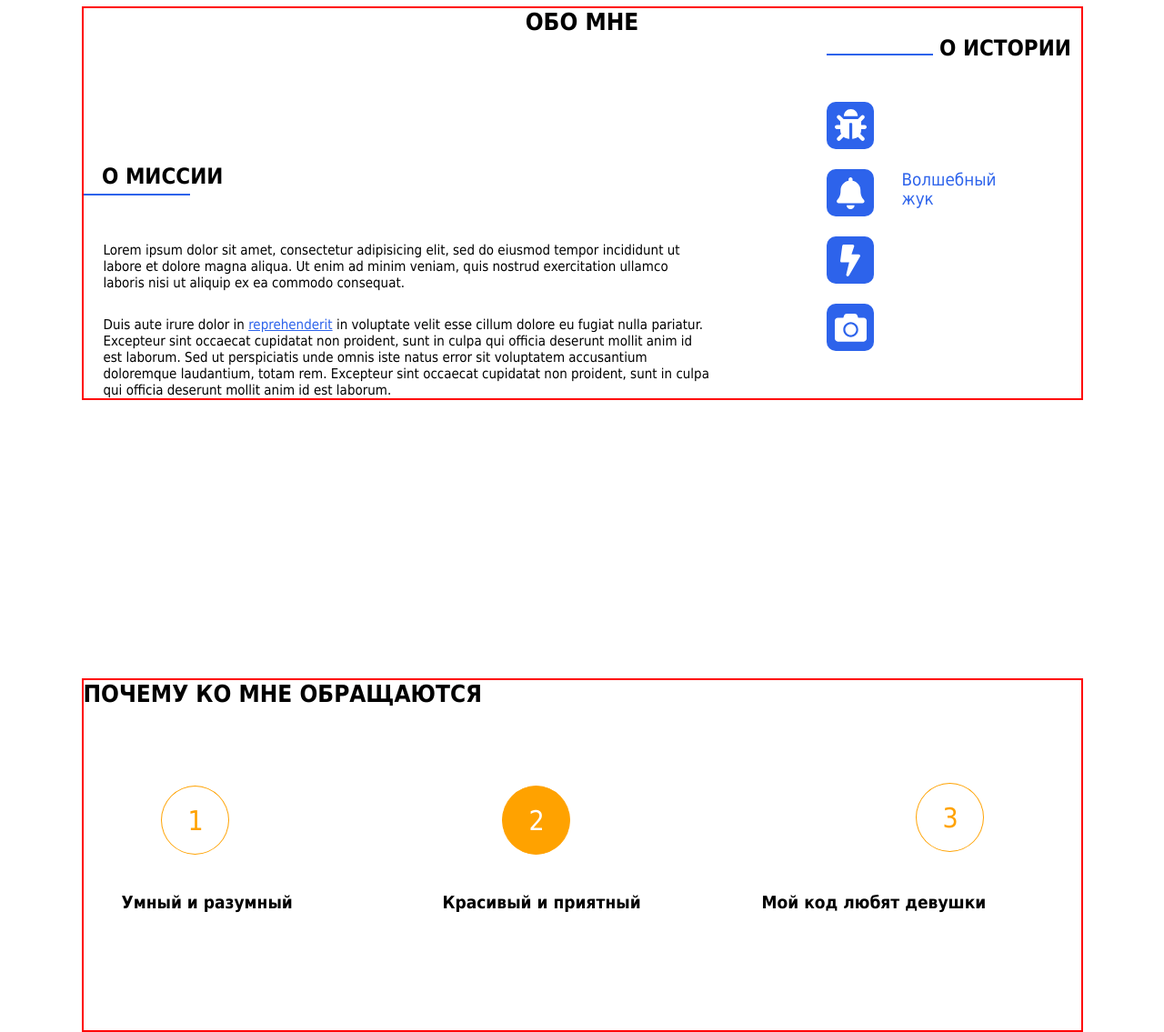
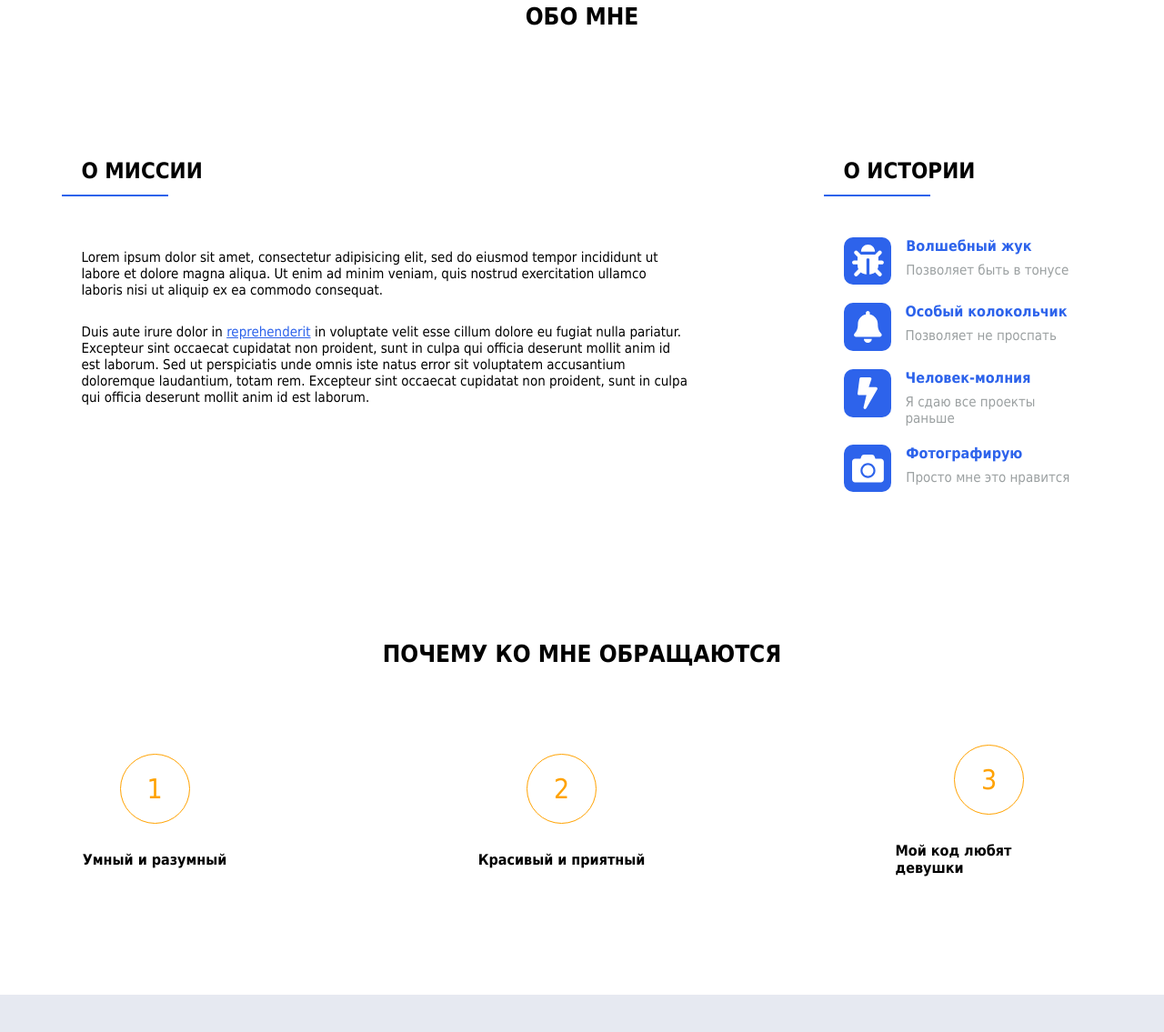
Before and after one commit to NikitaImmortal/lesson7, a plain HTML site: page index.html in a window 1280 px wide. Shown: the part 760-1895 px from the top of the page at 91% size. Drawn offline with Linux system fonts and the light colour scheme; files whose address does not match are found by name.

Commit message:
mission complete

```diff
--- a/css/main.css
+++ b/css/main.css
@@ -19,7 +19,6 @@ body {
 
 .container {
     width: 1101px;
-    border: 2px solid red;
     margin: 0 auto;
 }
 
@@ -73,7 +72,6 @@ li {
     padding: 20px 0 19px;
     background: #2D63EB;
     color: #fff;
-
 }
 
 
@@ -85,18 +83,18 @@ li {
     align-items: center;
     justify-content: space-between;
     padding: 59px 0 47px;
-
-
 }
 
-
 .header {
+    display: flex;
+    align-items: center;
+    font-weight: bold;
+    flex-direction: column;
+    text-align: center;
 
 }
 
 .header-logo {
-    display: flex;
-    justify-content: center;
     font-family: Lifehack;
     font-style: normal;
     font-weight: 700;
@@ -107,7 +105,6 @@ li {
 
 .header-start {
     width: 578px;
-    text-align: center;
 }
 
 .header-start__title {
@@ -129,7 +126,6 @@ li {
     border-radius: 27px;
     padding: 20px 0 19px;
     margin-bottom: 137px;
-    margin-left: 180px;
 
 }
 
@@ -138,20 +134,14 @@ li {
     text-decoration: none;
 
 }
-
-
 .btn:hover {
     text-decoration: underline;
     border: 1px solid #1148D3;
     cursor: pointer;
     /* border-bottom: 1px solid #1148D3; */
-
-
 }
 
-
 .header-check {
-    text-align: center;
     cursor: pointer;
 }
 
@@ -160,45 +150,42 @@ li {
 /* Вторая секция */
 
 .me-section {
-    padding: 130px 0 153px;
+    padding: 130px 0 72px;
 
 }
-
-
-
 .me-section__aboutme {}
 
 .me-section__aboutme-title {
     font-size: 26px;
     text-align: center;
     /* margin-top: 130px; */
+    margin-bottom: 141px;
 
 }
 
 .me-section__mission {
     width: 669px;
-    margin-top: 141px;
-    margin-left: 22px;
-    padding-right: 410px;
-
 }
 
-.me-section__mission-title {}
-
-.wrap {
-    display:flex;
-    gap: 1rem;
-    justify-content: space-between;
+.me-section__title {
+    position: relative;
+    padding-bottom: 14px;
 }
 
-.me-section__mission-title::before {
+.me-section__title::before {
     content: "";
     border-bottom: 2px solid #2D63EB;
     width: 117px;
     display: inline-block;
-    margin-right: -104px;
-    margin-bottom: -13px;
-    margin-left: -22px;
+    position: absolute;
+    bottom: 0;
+    left: -22px;
+}
+
+.me-section__wrap {
+    display: flex;
+    gap: 1rem;
+    justify-content: space-between;
 }
 
 .me-section_text {
@@ -221,197 +208,189 @@ li {
     color: #2D63EB;
     text-decoration-line: underline;
 }
+/* Секция Истории */
+.me-section__history {
+    max-width: 263px;
+    width: 100%;
+}
 
-.me-section__history {
-    width: 280px;
-    margin-top: 0px;
+.me-section__history-title {
+    margin-bottom: 45px;
+}
 
-    /* margin-bottom: 184px; */
+.me-section__title {}
+
+.me-section__history-icons {
+    margin-top: 45px;
+
+}
+.me-section__history-icon {
+    display: flex;
+    gap: 1rem;
+    margin-bottom: 20px;
+}
+
+.me-section__history-picture1 {
+    padding: 8px 8px 9px 9px;
+    width: 36px;
+    height: 35px;
+    background: #2D63EB;
+    border-radius: 10px;
+}
+
+
+.me-section__history-icontitlestexts {
+
+    width: 195px;
 
 }
 
-.me-section__history-title {}
-
-
-.me-section__history-title::before {
-    content: "";
-    border-bottom: 2px solid #2D63EB;
-    width: 117px;
-    display: inline-block;
+.me-section__history-title {
+    font-weight: 700;
+    font-size: 16px;
+    color: #2D63EB;
+    display: contents;
 
 }
 
-.me-section__history-icons {
-    margin-top: 45px;
-}
-
-.me-section__history-icon {
-    font-size: 16px;
-    color: #2D63EB;
-    width: 52px;
-    height: 52px;
-    background: #2D63EB;
-    border-radius: 10px;
-    margin-bottom: 22px;
-
-}
-
-.me-section__history-picturetitle {
-    margin-left: 83px;
-
-}
-
-
-
-.me-section__history-picture1 {
-    padding: 8px 8px 9px 9px;
+.me-section__history-text {
+    color: #2F383B7A;
+    font-size: 15px;
+    margin-top: 8px;
 
 }
 
 .me-section__history-picture2 {
     padding: 9px 10px 8px 11px;
+    width: 31px;
+    height: 36px;
+    background: #2D63EB;
+    border-radius: 10px;
+
 }
 
 .me-section__history-picture3 {
     padding: 8px 15px 9px 15px;
-
+    width: 22px;
+    height: 36px;
+    background: #2D63EB;
+    border-radius: 10px;
 }
 
 .me-section__history-picture4 {
     padding: 11px 8px 10px 9px;
+    width: 36px;
+    height: 31px;
+    background: #2D63EB;
+    border-radius: 10px;
 
 }
 
 /* Третья секция */
 
+.whyme-section {
+    padding: 71px 0 130px;
+}
 
 
+.whyme {}
 
-.whyme-section{
-    padding: 153px 0 130px;
-
-}
-.whyme{
-
-}
-
-.whyme__title{
+.whyme__title {
     font-size: 26px;
-    padding-right: 17px;
-
-}
-
-.reasons{
-    justify-content: space-evenly;
-    align-items: center;
-    display: flex;
-    /* margin-left: -245px; */
-    padding-bottom: 130px;
+    text-align: center;
+    margin-bottom: 55px;
 
 
 }
 
-.reason1{
+.reasons {
+    justify-content: space-between;
+    align-items: center;
+    display: flex;
+}
 
-}
-.reason1__icon{
-    margin: 86px 193px 42px 43px;
-    /* margin-bottom: 42px; */
-    /* padding: 43px 86px 577px 34px; */
-    /* padding-bottom: 64px; */
-    /* padding-left: 43px; */
+.reason__number {
     width: 75px;
     height: 75px;
+    font-size: 30px;
+    border: 1px solid #FFA200;
+    border-radius: 50%;
+    display: flex;
+    align-items: center;
+    justify-content: center;
+    color: #FFA200;
+    background: #FFF;
+    margin-inline: auto;
+}
+
+.reason__number:hover {
+    text-decoration: none;
+    border: 1px solid #FFA200;
+    cursor: pointer;
+    background: #FFA200;
+    color: #FFF;
+}
+
+.reason {
+    max-width: 161px;
+    width: 100%;
+    display: flex;
+    flex-direction: column;
+    align-items: center;
+}
 
 
+.reason__text {
+    font-weight: 700;
+    font-size: 16px;
+}
+
+.reason2 {
+    max-width: 187px;
+    width: 100%;
+    display: flex;
+    flex-direction: column;
+    align-items: center;
+}
+
+.reason2__icon {}
+
+.reason3 {
+    max-width: 206px;
+    width: 100%;
+    display: flex;
+    flex-direction: column;
+    align-items: center;
 
 }
 
-
-.why__number-1{
-    font-size: 30px;
-    border: 1px solid #FFA200;
-    border-radius: 50%;
-    padding: 20px 29px 19px 29px;
-    color: #FFA200;
-
-}
-.reason1__text{
-
-}
-.reason__text{
-    font-weight: 700;
-    font-size: 19px;
-
-}
-.reason2{
-
-}
-
-.reason2__icon{
-    width: 75px;
-    height: 75px;
-    margin: 86px 169px 42px 65px;
-
-}
-.why__number-2{
-    font-size: 30px;
-    border: 1px solid #FFA200;
-    border-radius: 50%;
-    padding: 20px 29px 19px 29px;
-    color: #fff;
-    background: #FFA200;
-
-}
-.reason2__text{
-
-}
-.reason__text{
-
-}
-.reason3{
-
-}
-.reason3__icon{
-    width: 75px;
-    height: 75px;
-    margin: 83px 65px 45px 169px;
-
-}
-.why__number-3{
-    font-size: 30px;
-
-}
-.reason3__text{
-
-}
-.reason__text{
-
-}
+.reason3__icon {}
 
 /* 4 секция нижний элемент */
 
 .ithink-section {
     background: #E6E9F1;
     padding: 130px 0 130px;
-
 }
 
 .ithink {
-    /* padding-bottom: 130px;
-
-    padding-top: 130px; */
+    display: flex;
+    align-items: center;
+    flex-direction: column;
+    text-align: center;
 
 }
 
 .ithink-title {
     margin-bottom: 50px;
+    font-size: 26px;
 
 }
 
 .ithink-text {
     margin-bottom: 50px;
     font-size: 14px;
+    width: 417px;
 
 }
 
@@ -426,23 +405,10 @@ li {
     cursor: pointer;
 
 }
-
-
-
-
-
-
-
-
 /* Подвал */
-
-
 .footer-section {
     background: #06319E;
     padding: 52px 0 38px;
-
-
-
 }
 
 
@@ -450,11 +416,6 @@ li {
 .footer {
     color: #fff;
     display: flex;
-    align-items: center;
-    justify-content: space-between;
-
-
-
 }
 
 
@@ -463,20 +424,16 @@ li {
 
 .footer-text__one a {
     text-decoration: none;
-    /* Убираем подчеркивание у ссылок */
     color: #FFFFFF80;
-    /* Цвет ссылки */
 }
 
 .footer-text__one a:hover {
     text-decoration: underline;
     color: #FFFFFF80;
-    /* Цвет ссылки */
-    /* Добавляем подчеркивание при наведении курсора мыши на ссылку */
 }
 
 .footer-text__two {
-    margin-left: 89px;
+    margin-left: 328px;
 }
 
 .footer-text__two a {
@@ -489,7 +446,6 @@ li {
 .footer-text__two a:hover {
     text-decoration: underline;
     color: #FFFFFF80;
-
 }
 
 .footer-text__three {
@@ -497,6 +453,7 @@ li {
     border-bottom: 1px dashed #fff;
     width: 267px;
     text-align: center;
+    margin-left: 220px;
 }
 
 .footer-text__three a {
--- a/index.html
+++ b/index.html
@@ -6,17 +6,14 @@
     <meta name="viewport" content="width=device-width, initial-scale=1">
     <title>Урок 7</title>
     <link rel="stylesheet" href="css/main.css">
-
-
 </head>
-
 <body>
     <header class="header-section">
         <div class="container">
             <div class="header">
-                <div class="header-logo">
+                <span class="header-logo">
                     Nikita Kubõsko
-                </div>
+                </span>
                 <div class="header-start">
                     <h1 class="header-start__title">
                         Я занимаюсь версткой и делаю это
@@ -39,17 +36,15 @@
             </div>
         </div>
     </header>
-
-
     <section class="me-section">
         <div class="container">
             <div class="me">
                 <h2 class="me-section__aboutme-title">
                     Обо мне
                 </h2>
-                <div class="wrap">
+                <div class="me-section__wrap">
                     <div class="me-section__mission">
-                        <h2 class="me-section__mission-title">
+                        <h2 class="me-section__title">
                             О Миссии
                         </h2>
                         <div class="me-section_text">
@@ -77,7 +72,7 @@
                         </div>
                     </div>
                     <div class="me-section__history">
-                        <h2 class="me-section__history-title">
+                        <h2 class="me-section__title">
                             О истории
                         </h2>
                         <ul class="me-section__history-icons">
@@ -88,21 +83,30 @@
                                         d="M35.0258 19.749C34.9931 20.9405 33.9855 21.875 32.7936 21.875H29.011V22.9688C29.011 24.4634 28.6772 25.8798 28.0813 27.1486L32.1984 31.2657C33.0526 32.12 33.0526 33.5051 32.1984 34.3594C31.3441 35.2136 29.959 35.2136 29.1047 34.3594L25.363 30.6176C23.6711 31.9898 21.5154 32.8125 19.1672 32.8125V16.1328C19.1672 15.6798 18.7999 15.3125 18.3469 15.3125H16.7063C16.2532 15.3125 15.886 15.6798 15.886 16.1328V32.8125C13.5377 32.8125 11.382 31.9898 9.69013 30.6176L5.94841 34.3594C5.09405 35.2136 3.70902 35.2136 2.85474 34.3594C2.00052 33.5051 2.00052 32.12 2.85474 31.2657L6.97189 27.1486C6.37593 25.8798 6.0422 24.4634 6.0422 22.9688V21.875H2.2596C1.06768 21.875 0.0601345 20.9405 0.0274587 19.749C-0.00651592 18.5128 0.985516 17.5 2.21407 17.5H6.0422V13.4842L2.85474 10.2968C2.00052 9.44248 2.00052 8.05745 2.85474 7.20317C3.70909 6.34888 5.09405 6.34888 5.94841 7.20317L9.68268 10.9375H25.3704L29.1047 7.20324C29.959 6.34895 31.344 6.34895 32.1984 7.20324C33.0526 8.05752 33.0526 9.44255 32.1984 10.2968L29.011 13.4842V17.5H32.8391C34.0676 17.5 35.0597 18.5128 35.0258 19.749ZM17.5949 0C13.3665 0 9.93868 3.42781 9.93868 7.65625H25.2512C25.2512 3.42781 21.8234 0 17.5949 0Z"
                                         fill="white" />
                                 </svg>
-                                <h3 class="me-section__history-picturetitle">
+                                <div class="me-section__history-icontitlestexts">
+                                    <h3 class="me-section__history-title">
                                         Волшебный жук
                                     </h3>
+                                    <p class="me-section__history-text">
+                                        Позволяет быть в тонусе
+                                    </p>
+                                </div>
                             </li>
                             <li class="me-section__history-icon">
-
                                 <svg class="me-section__history-picture2" width="31" height="36" viewBox="0 0 31 36"
                                     fill="none" xmlns="http://www.w3.org/2000/svg">
                                     <path
                                         d="M15.3391 35.1111C17.7536 35.1111 19.7121 33.1526 19.7121 30.7361H10.9662C10.9662 33.1526 12.9247 35.1111 15.3391 35.1111ZM30.0631 24.877C28.7424 23.4579 26.2712 21.323 26.2712 14.3298C26.2712 9.01831 22.547 4.76636 17.5253 3.72319V2.29858C17.5253 1.09067 16.5464 0.111084 15.3391 0.111084C14.1319 0.111084 13.153 1.09067 13.153 2.29858V3.72319C8.13134 4.76636 4.40712 9.01831 4.40712 14.3298C4.40712 21.323 1.93593 23.4579 0.615232 24.877C0.205076 25.3179 0.0232406 25.845 0.0266586 26.3611C0.0341781 27.4822 0.913962 28.5486 2.22099 28.5486H28.4573C29.7643 28.5486 30.6448 27.4822 30.6516 26.3611C30.6551 25.845 30.4732 25.3172 30.0631 24.877Z"
                                         fill="white" />
                                 </svg>
-                                <!-- <h3 class="me-section__history-picturetitle">
+                                <div class="me-section__history-icontitlestexts">
+                                    <h3 class="me-section__history-title">
                                         Особый колокольчик
-                                </h3> -->
+                                    </h3>
+                                    <p class="me-section__history-text">
+                                        Позволяет не проспать
+                                    </p>
+                                </div>
                             </li>
                             <li class="me-section__history-icon">
 
@@ -112,21 +116,30 @@
                                         d="M20.2617 11.8264H12.373L15.2851 2.95337C15.5586 1.91431 14.7725 0.888916 13.6992 0.888916H3.85546C3.03515 0.888916 2.33788 1.49731 2.22851 2.31079L0.0410063 18.717C-0.0888765 19.7014 0.676749 20.5764 1.66796 20.5764H9.78222L6.63085 33.8723C6.38476 34.9114 7.17772 35.8889 8.22362 35.8889C8.79784 35.8889 9.34472 35.5881 9.6455 35.0686L21.6768 14.2874C22.3125 13.2004 21.5264 11.8264 20.2617 11.8264Z"
                                         fill="white" />
                                 </svg>
-                                <!-- <h3 class="me-section__history-picturetitle">
+                                <div class="me-section__history-icontitlestexts">
+                                    <h3 class="me-section__history-title">
                                         Человек-молния
-                                </h3> -->
+                                    </h3>
+                                    <p class="me-section__history-text">
+                                        Я сдаю все проекты раньше
+                                    </p>
+                                </div>
                             </li>
                             <li class="me-section__history-icon">
-
                                 <svg class="me-section__history-picture4" width="36" height="31" viewBox="0 0 36 31"
                                     fill="none" xmlns="http://www.w3.org/2000/svg">
                                     <path
                                         d="M35.0266 7.65625V27.3438C35.0266 29.1553 33.5569 30.625 31.7454 30.625H3.30786C1.49634 30.625 0.0266113 29.1553 0.0266113 27.3438V7.65625C0.0266113 5.84473 1.49634 4.375 3.30786 4.375H9.32349L10.1643 2.12598C10.6428 0.847656 11.8665 0 13.2336 0H21.8127C23.1799 0 24.4036 0.847656 24.8821 2.12598L25.7297 4.375H31.7454C33.5569 4.375 35.0266 5.84473 35.0266 7.65625ZM25.7297 17.5C25.7297 12.9746 22.052 9.29688 17.5266 9.29688C13.0012 9.29688 9.32349 12.9746 9.32349 17.5C9.32349 22.0254 13.0012 25.7031 17.5266 25.7031C22.052 25.7031 25.7297 22.0254 25.7297 17.5ZM23.5422 17.5C23.5422 20.8154 20.842 23.5156 17.5266 23.5156C14.2112 23.5156 11.511 20.8154 11.511 17.5C11.511 14.1846 14.2112 11.4844 17.5266 11.4844C20.842 11.4844 23.5422 14.1846 23.5422 17.5Z"
                                         fill="white" />
                                 </svg>
-                                <!-- <h3 class="me-section__history-picturetitle">
+                                <div class="me-section__history-icontitlestexts">
+                                    <h3 class="me-section__history-title">
                                         Фотографирую
-                                </h3> -->
+                                    </h3>
+                                    <p class="me-section__history-text">
+                                        Просто мне это нравится
+                                    </p>
+                                </div>
                             </li>
                         </ul>
                     </div>
@@ -134,7 +147,6 @@
             </div>
         </div>
     </section>
-
     <section class="whyme-section">
         <div class="container">
             <div class="whyme">
@@ -142,25 +154,19 @@
                     Почему ко мне обращаются
                 </h2>
                 <div class="reasons">
-                    <div class="reason1">
-                        <div class="reason1__icon">
-                            <h3 class="why__number-1">
+                    <div class="reason">
+                        <h3 class="reason__number">
                             1
                         </h3>
-                        </div>
-                        <div class="reason1__text">
                         <p class="reason__text">
                             Умный и разумный
                         </p>
                     </div>
-                    </div>
                     <div class="reason2">
                         <div class="reason2__icon">
-                            <h3 class="why__number-2">
+                            <h3 class="reason__number">
                                 2
                             </h3>
-                        </div>
-                        <div class="reason2__text">
                             <p class="reason__text">
                                 Красивый и приятный
                             </p>
@@ -168,23 +174,17 @@
                     </div>
                     <div class="reason3">
                         <div class="reason3__icon">
-                            <h3 class="why__number-1">
+                            <h3 class="reason__number">
                                 3
                             </h3>
-                        </div>
-                        <div class="reason3__text">
                             <p class="reason__text">
                                 Мой код любят девушки
                             </p>
                         </div>
                     </div>
                 </div>
-            </div>
-        </div>
     </section>
-
     <!-- section.offer-section>.container>.offer -->
-
     <section class="ithink-section">
         <div class="container">
             <div class="ithink">
@@ -201,9 +201,7 @@
             </div>
         </div>
     </section>
-
     <!-- footer.footer-section>.container>.footer -->
-
     <footer class="footer-section">
         <div class="container">
             <div class="footer">
@@ -227,7 +225,6 @@
             </div>
         </div>
     </footer>
-
 </body>
 
 </html>
```
Lines whose indentation alone changed are shown as unchanged.
